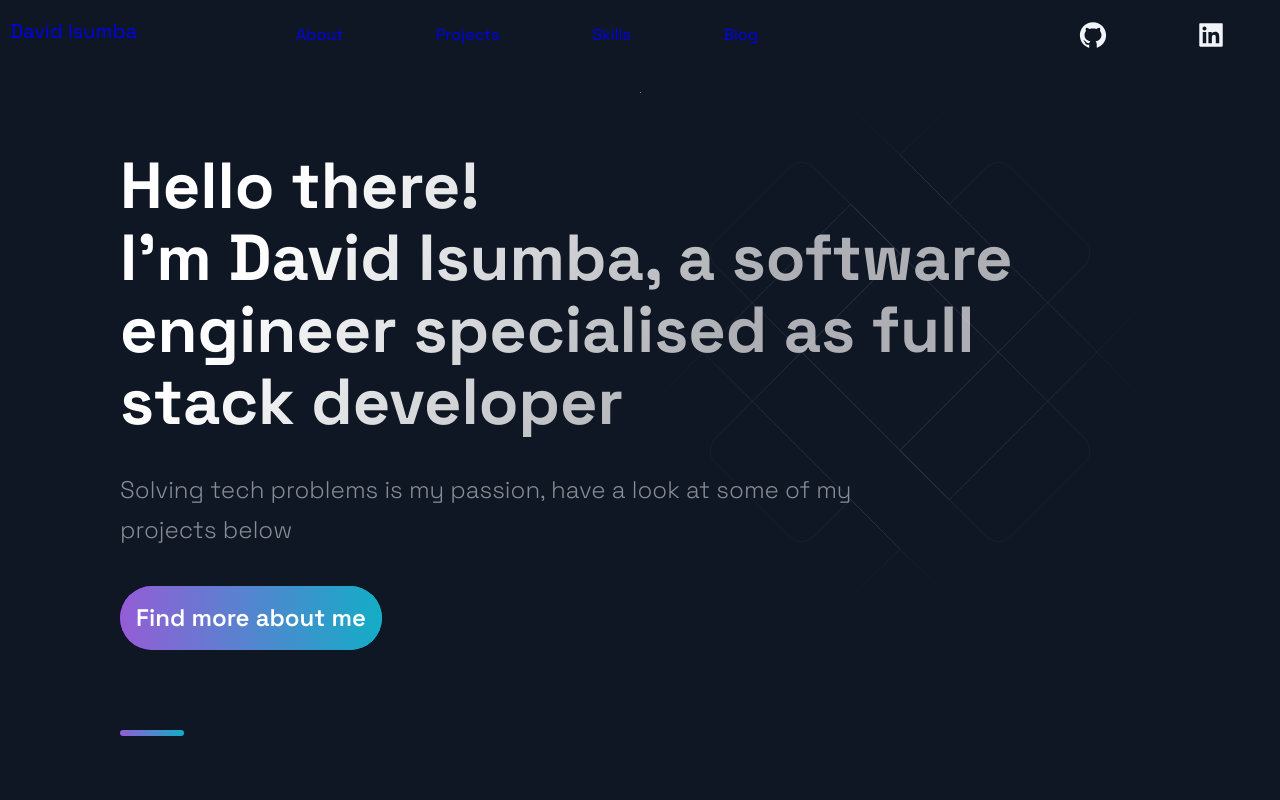
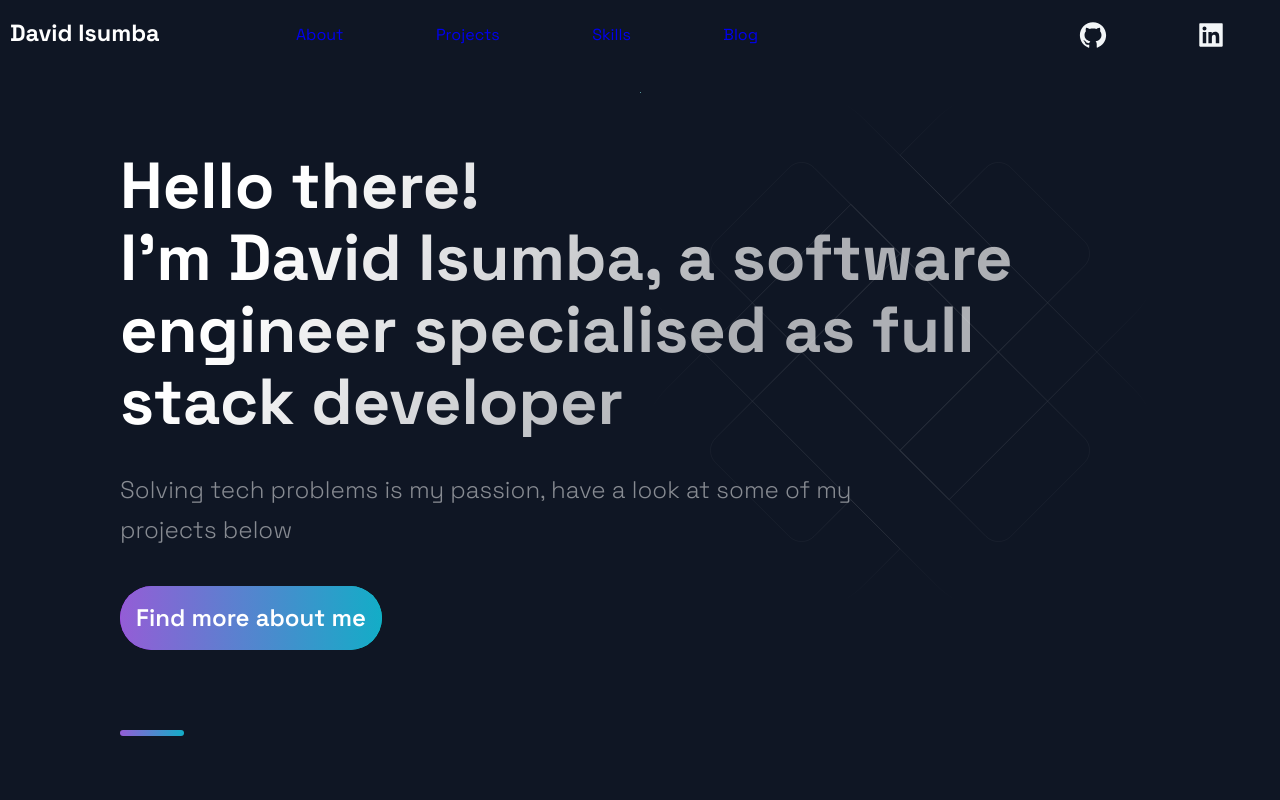
Before and after one commit to prototypedave/myportfolio, a Next.js app: page / in a window 1280 px wide. Shown: the top 800 px of the page. Built offline with nearby package versions, Linux system fonts and the light colour scheme.

Commit message:
element tag change

```diff
--- a/components/html-parts/Header.js
+++ b/components/html-parts/Header.js
@@ -14,8 +14,8 @@ export default function Header() {
       </Head>
 
       <div className={styles.home}>
-        <Link href="/" style={{ display: 'flex', alignItems: 'center', color:"white" }}>
-           David Isumba
+        <Link href="/" >
+          <h3 className={styles.homeLink}>David Isumba</h3>
         </Link>
       </div>
 
--- a/components/html-parts/Header.module.css
+++ b/components/html-parts/Header.module.css
@@ -26,6 +26,12 @@
   flex-direction: row;
   align-content: center;
   font-size: 2rem;
+}
+
+.homeLink{
+  display: 'flex';
+  align-items: center;
+  color:white;
 }
 
 .navbar{
```
Also changed, not shown: 1 other file (tests, documents, lock files or other folders).
